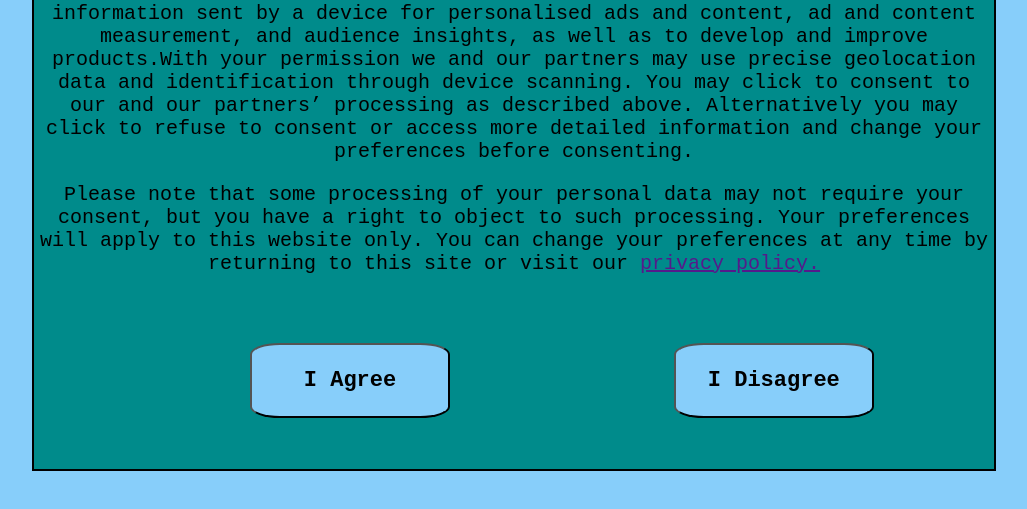
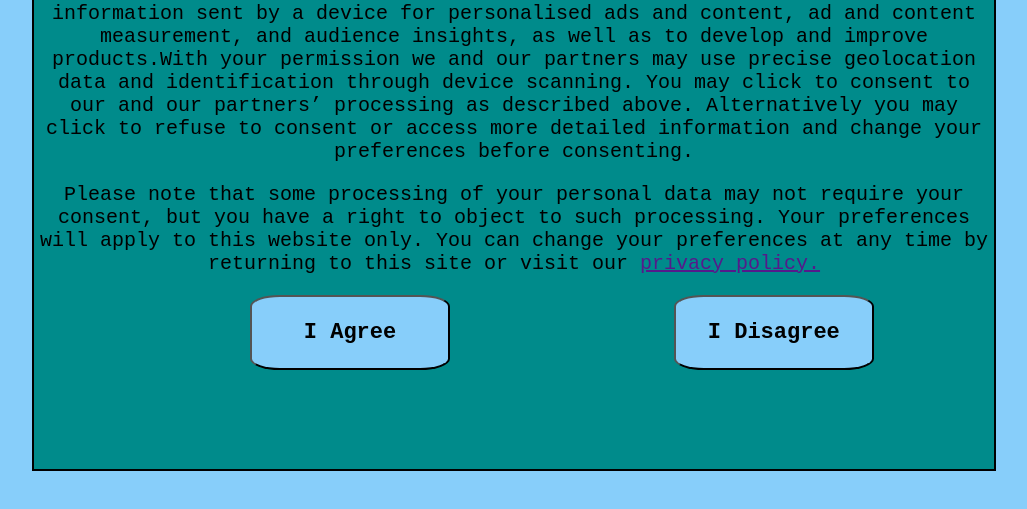
Before and after one commit to chapel1337/cat-image-screamer, a plain HTML site: page index.html in a window 1280 px wide. Shown: the part 191-700 px from the top of the page, without its empty margins (126-1153 px from the left). Drawn offline with Linux system fonts and the light colour scheme.

Commit message:
Update index.css

```diff
--- a/index.css
+++ b/index.css
@@ -33,7 +33,7 @@ body {
     font-size: 22px;
     border-radius: 15%;
     background-color: lightskyblue;
-    margin-top: 5%;
+    margin-bottom: 5%;
     margin-left: 22.5%;
 }
 
```
